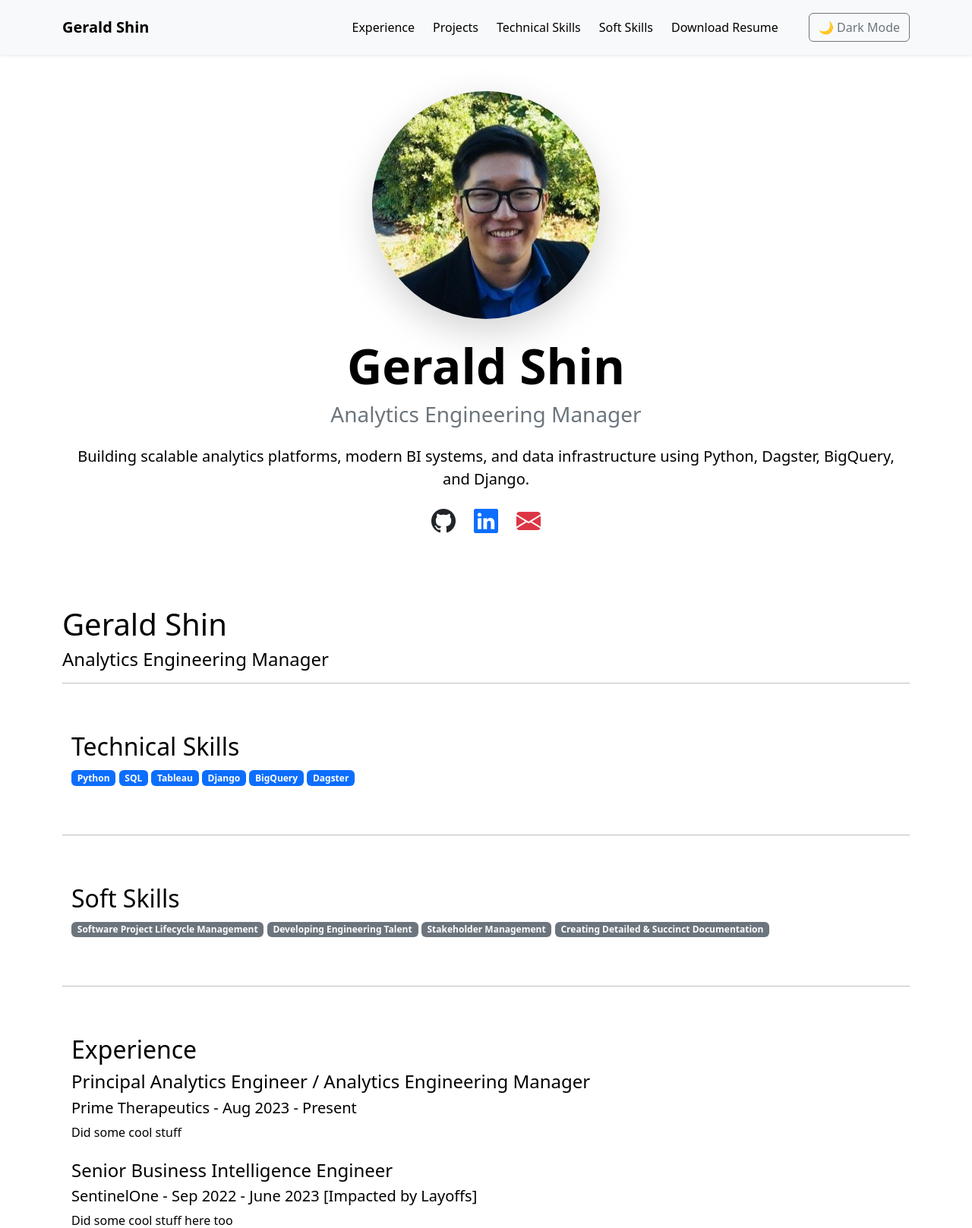
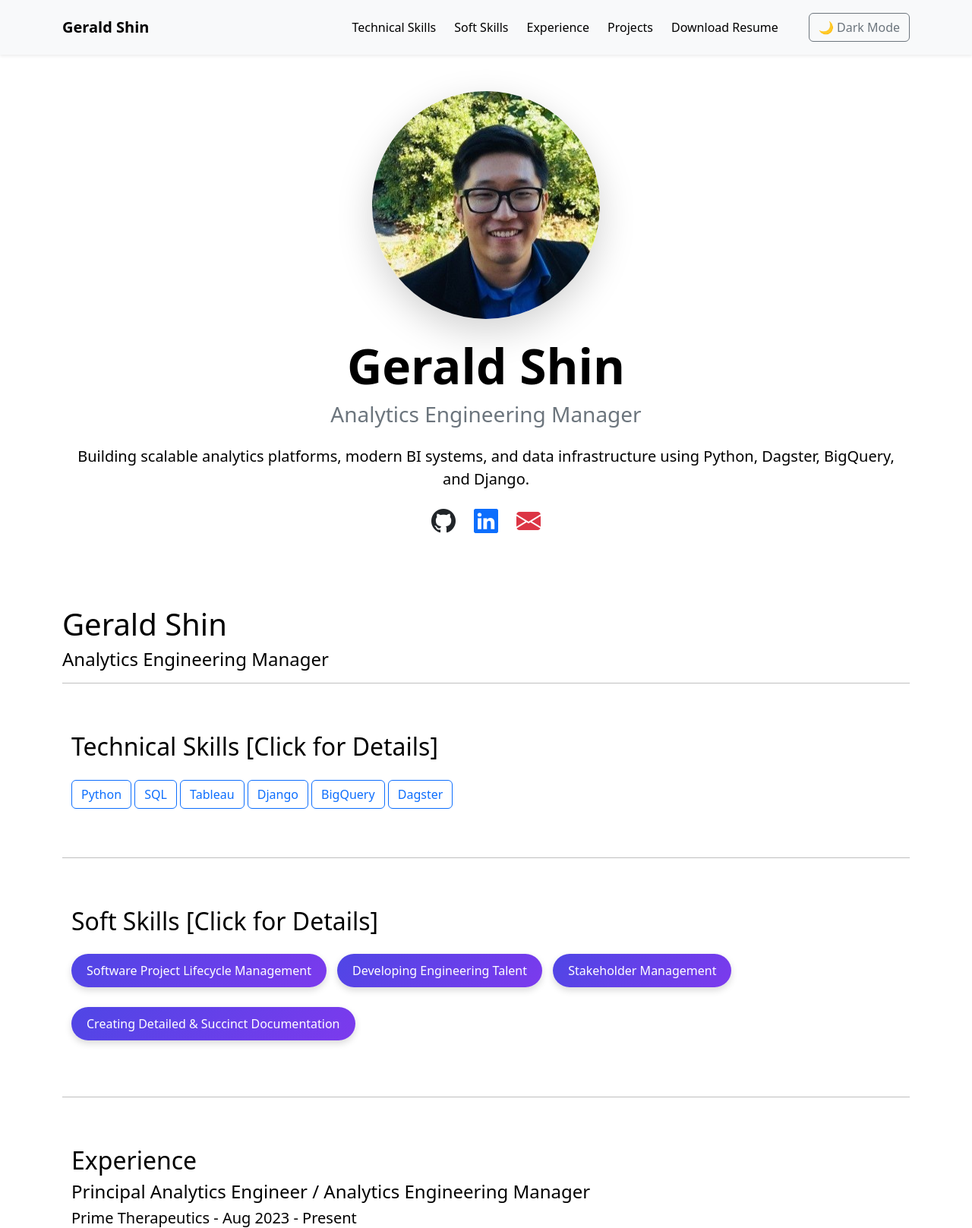
Before and after one commit to GeraldShin/Django-Resume-Website, a Django app: page / in a window 1280 px wide. Shown: the top 1617 px of the page at 76% size. Run offline with Django 5.2, Linux system fonts and the light colour scheme.

Commit message:
Adding some improvements to look and feel of buttons within skills

```diff
--- a/portfolio/data/resume_data.json
+++ b/portfolio/data/resume_data.json
@@ -1,15 +1,56 @@
 {
-  "technical_skills": ["Python",
-                       "SQL",
-                       "Tableau",
-                       "Django",
-                       "BigQuery",
-                       "Dagster"],
-  "soft_skills": ["Software Project Lifecycle Management",
-                  "Developing Engineering Talent",
-                  "Stakeholder Management",
-                  "Creating Detailed & Succinct Documentation"
-                  ],
+  "technical_skills": [
+    {
+      "name" : "Python",
+      "details" : "Creating Data Pipelines, Automating Tasks, Cleaning Data, API Calls, etc."
+    },
+
+    {
+      "name" : "SQL",
+      "details" : "Window functions, CTEs, and more"
+    },
+
+    {
+      "name" : "Tableau",
+      "details" : "Tableau server, prep, desktop - Dashboard creation and management"
+    },
+
+    {
+      "name" : "Django",
+      "details" : "Creating web applications from scratch and deploying to Cloud environments"
+    },
+
+    {
+      "name" : "BigQuery",
+      "details" : "Creating complex PostgreSQL queries, scheduling query jobs"
+    },
+
+    {
+      "name" : "Dagster",
+      "details" : "Creating sensors/event based triggers and standing up quality controlled, robust, pipelines"
+    }
+  ],
+  "soft_skills": [
+    {
+      "name" : "Software Project Lifecycle Management",
+      "details" : "Managing software draft, revision, production stage cycle"
+    },
+
+    {
+      "name" : "Developing Engineering Talent",
+      "details" : "Code reviews, mentorship, career guidance, performance evaluation"
+    },
+
+    {
+      "name" : "Stakeholder Management",
+      "details" : "Cross organization collaboration, customer service"
+    },
+
+    {
+      "name" : "Creating Detailed & Succinct Documentation",
+      "details" : "Writing Confluence documentation, including troubleshooting, FAQs, and technical docs"
+    }
+  ],
   "experience": [
     {
       "company": "Prime Therapeutics",
--- a/portfolio/templates/portfolio/home.html
+++ b/portfolio/templates/portfolio/home.html
@@ -6,10 +6,10 @@
         <a class="navbar-brand fw-bold me-5" href="#home">Gerald Shin</a>
 
         <div class="d-flex align-items-center gap-4">
+            <a class="nav-link d-inline-block" href="#technical skills">Technical Skills</a>
+            <a class="nav-link d-inline-block" href="#soft skills">Soft Skills</a>
             <a class="nav-link d-inline-block" href="#experience">Experience</a>
             <a class="nav-link d-inline-block" href="#projects">Projects</a>
-            <a class="nav-link d-inline-block" href="#technical skills">Technical Skills</a>
-            <a class="nav-link d-inline-block" href="#soft skills">Soft Skills</a>
             <a class="nav-link d-inline-block" href="{% static 'files/GeraldShinResume_v4.6.pdf' %}" download>
                 Download Resume
             </a>
@@ -143,6 +143,39 @@
         opacity: 0.8;
     }
 
+    .soft-skill-btn {
+        background: linear-gradient(
+            135deg,
+            #4f46e5,
+            #7c3aed
+        );
+
+        color: white;
+
+        border: none;
+
+        border-radius: 999px;
+
+        padding: 10px 20px;
+
+        margin-right: 10px;
+        margin-bottom: 10px;
+
+        font-size: 1rem;
+        font-weight: 500;
+
+        transition: all 0.25s ease;
+
+        box-shadow: 0 4px 10px rgba(0,0,0,0.15);
+    }
+
+    .soft-skill-btn:hover {
+        transform: translateY(-2px) scale(1.03);
+
+        box-shadow: 0 8px 20px rgba(124, 58, 237, 0.35);
+
+        opacity: 0.95;
+    }
     </style>
 
 
@@ -202,22 +235,47 @@ toggleButton.addEventListener("click", () => {
     <hr>
 
     <section id="technical skills" class="container py-5">
-        <h2>Technical Skills</h2>
+        <h2>Technical Skills [Click for Details]</h2>
 
         {% for skill in technical_skills %}
-            <span class="badge bg-primary">
-                {{ skill }}
-            </span>
+            <button
+                class="btn btn-outline-primary btn-md mt-3"
+                type="button"
+                data-bs-toggle="collapse"
+                data-bs-target="#skill-{{ forloop.counter }}"
+            >
+                {{ skill.name }}
+            </button>
+
+            <div class="collapse mt-2" id="skill-{{ forloop.counter }}">
+                <div class="card card-body">
+                    {{ skill.details }}
+                </div>
+            </div>
         {% endfor %}
     </section>
+
+
     <hr>
+
+
     <section  id="soft skills" class="container py-5">
-        <h2>Soft Skills</h2>
+        <h2>Soft Skills [Click for Details]</h2>
 
         {% for skill in soft_skills %}
-            <span class="badge bg-secondary">
-                {{ skill }}
-            </span>
+            <button
+            class="soft-skill-btn mt-3"
+            type="button"
+            data-bs-toggle="collapse"
+            data-bs-target="#softskill-{{ forloop.counter }}"
+        >
+            {{ skill.name }}
+            </button>
+            <div class="collapse mt-2" id="softskill-{{ forloop.counter }}">
+                <div class="card card-body">
+                    {{ skill.details }}
+                </div>
+            </div>
         {% endfor %}
     </section>
 
@@ -255,6 +313,6 @@ toggleButton.addEventListener("click", () => {
     </section>
 
 </div>
-
+<script src="https://cdn.jsdelivr.net/npm/bootstrap@5.3.3/dist/js/bootstrap.bundle.min.js"></script>
 </body>
 </html>
```
